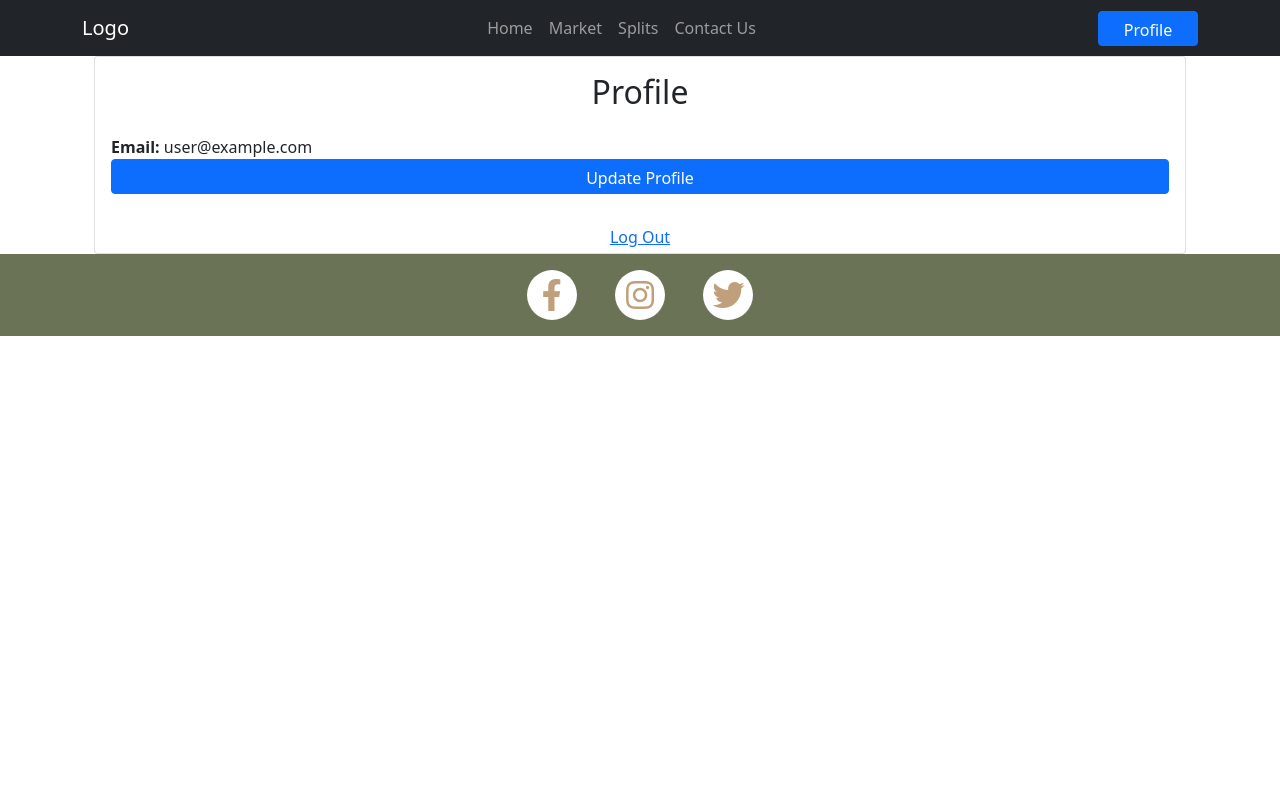
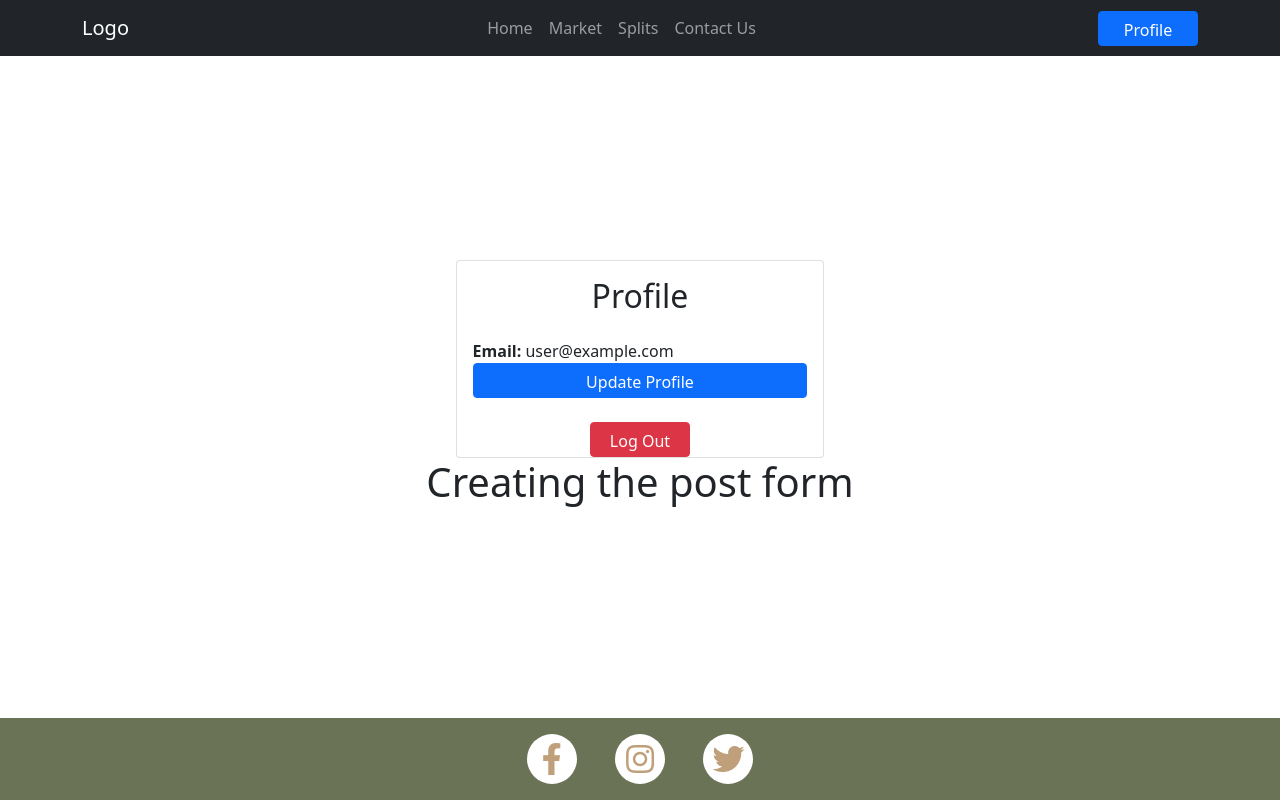
Before and after one commit to codykoscielski/flash-painters-react, a React (Create React App) app: page /userportal in a window 1280 px wide. Built offline with nearby package versions, Linux system fonts and the light colour scheme; no server answers; sample sign-in values are in the browser's storage.

Commit message:
Created the post component.

```diff
--- a/src/components/layout/Signup.js
+++ b/src/components/layout/Signup.js
@@ -6,7 +6,6 @@ import { Link, useHistory } from 'react-router-dom';
 const Signup = () => {
 
     const emailRef = useRef();
-    const displayNameRef = useRef();
     const passwordRef = useRef();
     const passwordConfirmRef = useRef();
     const { signup } = useAuth();
@@ -45,9 +44,6 @@ const Signup = () => {
                         <input type="text" className="form-input"  placeholder="Email Address" ref={ emailRef } required/>
                     </div>
                     <div className="input-group">
-                        <input type="text" className="form-input"  placeholder="Display Name" ref={ displayNameRef } required/>
-                    </div>
-                    <div className="input-group">
                         <input type="password" className="form-input"  placeholder="Password" ref={ passwordRef } required/>
                     </div>
                     <div className="input-group">
--- a/src/components/pages/UserPortal.js
+++ b/src/components/pages/UserPortal.js
@@ -1,29 +1,13 @@
-import React, { useState } from 'react'
+import React, { useState } from 'react';
 import UserCard from '../userComponents/UserCard';
-import { Card, Button, Alert } from 'react-bootstrap';
-import { useAuth } from '../../contexts/AuthContext';
-import { Link, useHistory } from 'react-router-dom';
+import Post from '../userComponents/Post';
 
 const UserPortal = () => {
 
-    const [error, setError] = useState('');
-    const { currentUser, logout } = useAuth();
-    const history = useHistory();
-
-    const handleLogout = async () => {
-        setError('');
-
-        try {
-            await logout();
-            history.pushState('/login');
-        } catch {
-            setError('Failed to log out');
-        }
-    }
-
     return (
-        <div className="container">
+        <div className="container wrapper">
             <UserCard />
+            <Post />
         </div>
     )
 }
--- /dev/null
+++ b/src/components/userComponents/Post.js
@@ -0,0 +1,11 @@
+import React from 'react'
+
+const Post = () => {
+    return (
+        <div>
+            <h1>Creating the post form</h1>
+        </div>
+    )
+}
+
+export default Post
--- a/src/components/userComponents/UserCard.js
+++ b/src/components/userComponents/UserCard.js
@@ -20,11 +20,7 @@ const UserCard = () => {
         }
     }
 
-    console.log(currentUser)
-
-
     return (
-        <div className='container'>
         <Card>
             <Card.Body>
                 <h2 className="text-center mb-4">Profile</h2>
@@ -33,11 +29,9 @@ const UserCard = () => {
                 <Link to='/updateprofile' className="btn btn-primary w-100">Update Profile</Link>
             </Card.Body>
             <div className="w-100 text-center mt-2">
-                    <Button variant="link" onClick={ handleLogout }>Log Out</Button>
+                <Button className="btn btn-danger" onClick={ handleLogout }>Log Out</Button>
             </div>
         </Card>
-
-        </div>
     )
 }
 
```
Lines whose indentation alone changed are shown as unchanged.
